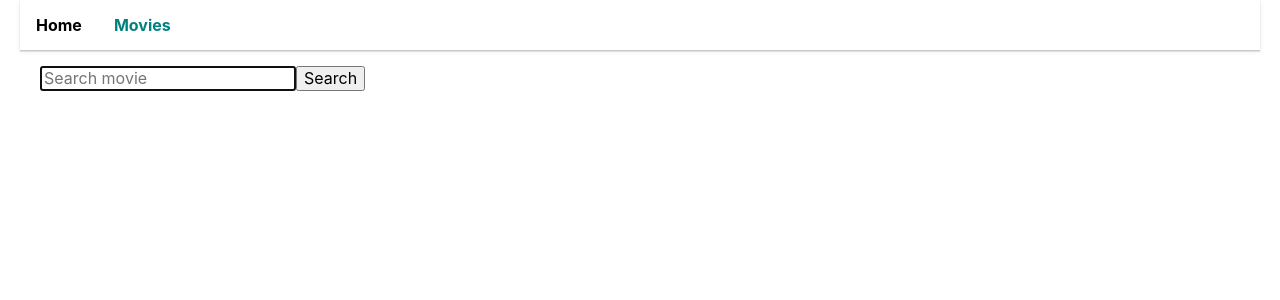
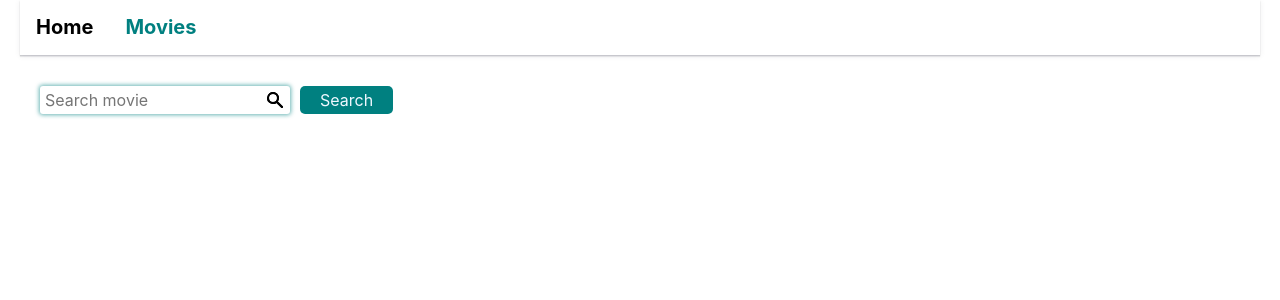
Before and after one commit to Okazimiriv/goit-react-hw-05-movies, a React (Create React App) app: page /movies in a window 1280 px wide. Shown: the top 300 px of the page. Built offline with nearby package versions, Linux system fonts and the light colour scheme.

Commit message:
styled input

```diff
--- a/package.json
+++ b/package.json
@@ -13,6 +13,7 @@
     "react": "^18.1.0",
     "react-content-loader": "^6.2.1",
     "react-dom": "^18.1.0",
+    "react-icons": "^4.9.0",
     "react-loader-spinner": "^5.3.4",
     "react-router-dom": "^6.13.0",
     "react-scripts": "5.0.1",
--- a/src/App.jsx
+++ b/src/App.jsx
@@ -12,7 +12,7 @@ export const App = () => {
     <Container>
       <Header>
         <nav>
-          <Link to="/" end>
+          <Link to="/">
             Home
           </Link>
           <Link to="/movies">Movies</Link>
--- a/src/App.styled.jsx
+++ b/src/App.styled.jsx
@@ -27,6 +27,7 @@ export const Link = styled(NavLink)`
   text-decoration: none;
   color: black;
   font-weight: bold;
+  font-size: 20px;
 
   transition: color 250ms;
 
--- /dev/null
+++ b/src/components/SearchForm/SearchForm.js
@@ -0,0 +1,18 @@
+import { Wrapper, Input, Icon, Button } from './SearchForm.styled';
+
+export const SearchForm = ({ value, onChange }) => {
+  return (
+    <Wrapper>
+      <Icon />
+      <Input
+        type="text"
+        autoComplete="off"
+        placeholder="Search movie"
+        value={value}
+        onChange={e => onChange(e.target.value)}
+      />
+      <Icon />
+      <Button type="submit">Search</Button>
+    </Wrapper>
+  );
+};
--- /dev/null
+++ b/src/components/SearchForm/SearchForm.styled.jsx
@@ -0,0 +1,56 @@
+import styled from '@emotion/styled';
+import { HiSearch } from "react-icons/hi";
+
+export const Wrapper = styled.div`
+  display: inline-flex;
+  align-items: center;
+  position: relative;
+  margin: 15px 0;
+  text-transform: uppercase;
+`;
+
+export const Input = styled.input`
+  padding: 5px;
+  width: 250px;
+  border-radius: 3px;
+  font: inherit;
+
+  outline: none;
+  border: none;
+  border-radius: 3px;
+  box-shadow: 0px 0px 4px 1px rgba(5, 131, 131, 0.6);
+  transition: box-shadow 200ms;
+
+&:hover,
+  &:focus,
+  &:active {
+    box-shadow: 0px 0px 7px 6px rgba(5, 131, 131, 0.24);
+  `;
+
+export const Icon = styled(HiSearch)`
+  width: 20px;
+  height: 20px;
+  position: absolute;
+  left: 225px;
+`;
+
+export const Button = styled.button`
+  align-self: start;
+  padding: 5px 20px;
+  margin-left: 10px;
+
+
+  background-color: teal;
+  border: none;
+  outline: none;
+  color: aliceblue;
+  border-radius: 5px;
+
+  transform: scale(1);
+  transition: transform 200ms;
+
+  &:hover,
+  &:focus {
+    transform: scale(1.05);
+  }
+`;
--- a/src/pages/MoviesSearch.jsx
+++ b/src/pages/MoviesSearch.jsx
@@ -1,21 +1,12 @@
 // import { NavLink } from "react-router-dom";
-import { Container} from "../App.styled";
+import { SearchForm } from "components/SearchForm/SearchForm";
+import { Container } from "../App.styled";
+
 
 const MoviesSearch = () => {
   return (
      <Container>
-         <form >
-        <input
-          // value={searchQuery}
-          // onChange={handleChange}
-          name="query"
-          type="text"
-          autoComplete="off"
-          autoFocus
-          placeholder="Search movie"
-        />
-        <button type="submit">Search</button>
-      </form>
+      <SearchForm />
     </Container>
   );
 };
```
Also changed, not shown: 1 other file (tests, documents, lock files or other folders).
